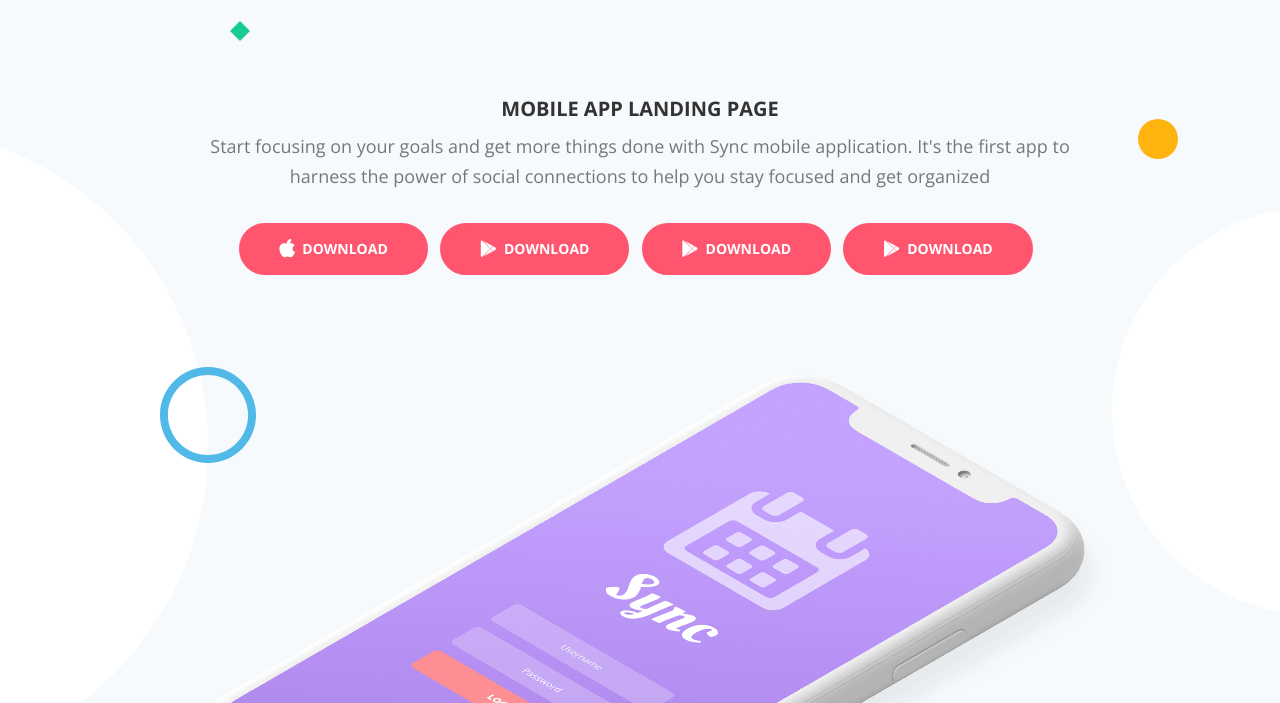
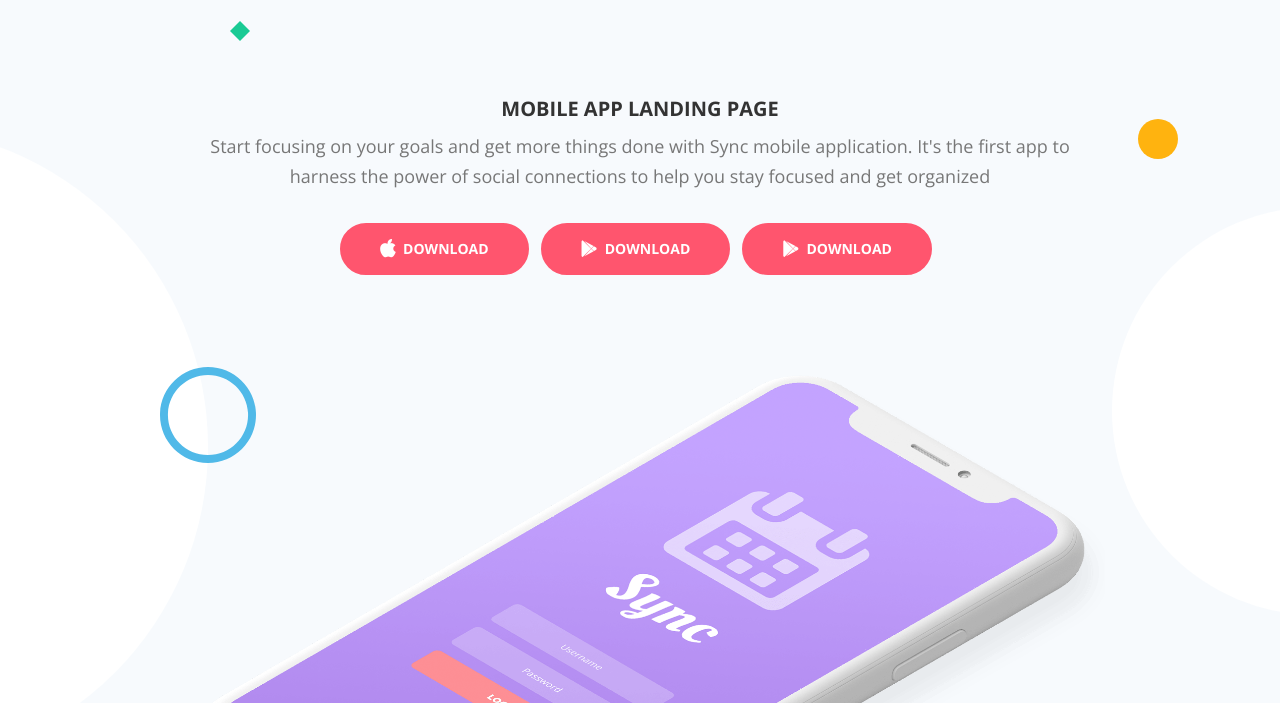
Before and after one commit to joeltafollag/web, a plain HTML site: page index.html in a window 1280 px wide. Shown: the part 97-800 px from the top of the page. Drawn offline with nearby package versions, Linux system fonts and the light colour scheme.

Commit message:
Se elimin un boton

```diff
--- a/index.html
+++ b/index.html
@@ -103,7 +103,6 @@
                         <h4 style="text-transform: uppercase;">Mobile App Landing Page</h4>
                         <p class="p-large p-heading">Start focusing on your goals and get more things done with Sync mobile application. It's the first app to harness the power of social connections to help you stay focused and get organized</p>
                         <a class="btn-solid-lg" href="#your-link"><i class="fab fa-apple"></i>DOWNLOAD</a>
-                        <a class="btn-solid-lg" href="#your-link"><i class="fab fa-google-play"></i>DOWNLOAD</a>
                         <a class="btn-solid-lg" href="#your-link"><i class="fab fa-google-play"></i>DOWNLOAD</a>
                         <a class="btn-solid-lg" href="#your-link"><i class="fab fa-google-play"></i>DOWNLOAD</a>
                     </div> <!-- end of text-container -->
```
